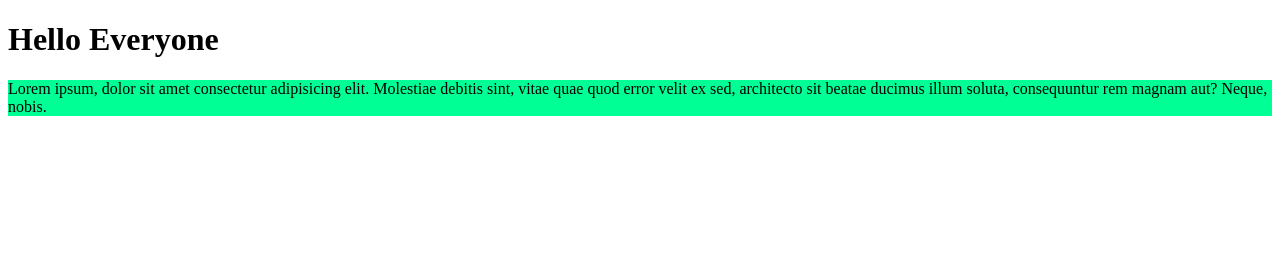
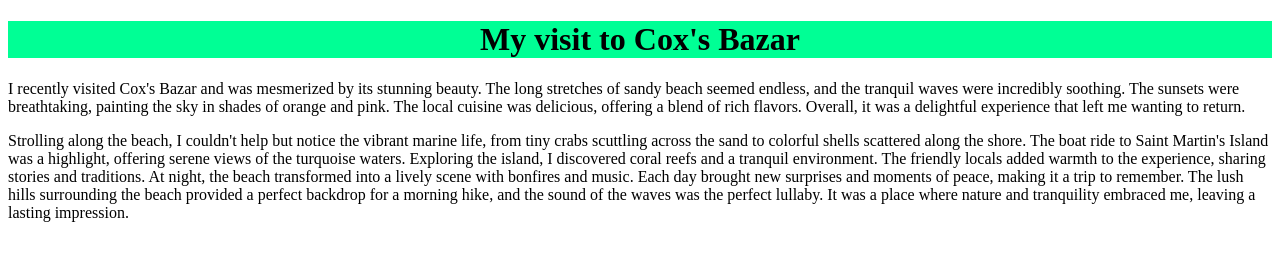
Before and after one commit to AnikaKabir59/simple, a plain HTML site: page index.html in a window 1280 px wide. Drawn offline with Linux system fonts and the light colour scheme.

Commit message:
second commit

```diff
--- a/index.html
+++ b/index.html
@@ -3,11 +3,15 @@
 <head>
     <meta charset="UTF-8">
     <meta name="viewport" content="width=device-width, initial-scale=1.0">
-    <title>My Simple Work</title>
+    <title>My Travel Website</title>
     <link rel="stylesheet" href="style/sample.css">
 </head>
 <body>
-    <h1>Hello Everyone</h1>
-    <p>Lorem ipsum, dolor sit amet consectetur adipisicing elit. Molestiae debitis sint, vitae quae quod error velit ex sed, architecto sit beatae ducimus illum soluta, consequuntur rem magnam aut? Neque, nobis.</p>
+    <h1>My visit to Cox's Bazar</h1>
+    <p>I recently visited Cox's Bazar and was mesmerized by its stunning beauty. The long stretches of sandy beach seemed endless, and the tranquil waves were incredibly soothing. The sunsets were breathtaking, painting the sky in shades of orange and pink. The local cuisine was delicious, offering a blend of rich flavors. Overall, it was a delightful experience that left me wanting to return.</p>
+    <p>
+ Strolling along the beach, I couldn't help but notice the vibrant marine life, from tiny crabs scuttling across the sand to colorful shells scattered along the shore. The boat ride to Saint Martin's Island was a highlight, offering serene views of the turquoise waters. Exploring the island, I discovered coral reefs and a tranquil environment. The friendly locals added warmth to the experience, sharing stories and traditions. At night, the beach transformed into a lively scene with bonfires and music. Each day brought new surprises and moments of peace, making it a trip to remember. The lush hills surrounding the beach provided a perfect backdrop for a morning hike, and the sound of the waves was the perfect lullaby. It was a place where nature and tranquility embraced me, leaving a lasting impression.</p>
+
+    <h2></h2>
 </body>
 </html>
--- a/style/Sample.css
+++ b/style/Sample.css
@@ -1,3 +1,5 @@
-p{
+h1{
     background-color: rgb(0, 255, 149);
+    text-align: center;
+    font-size: 14;
 }
```
